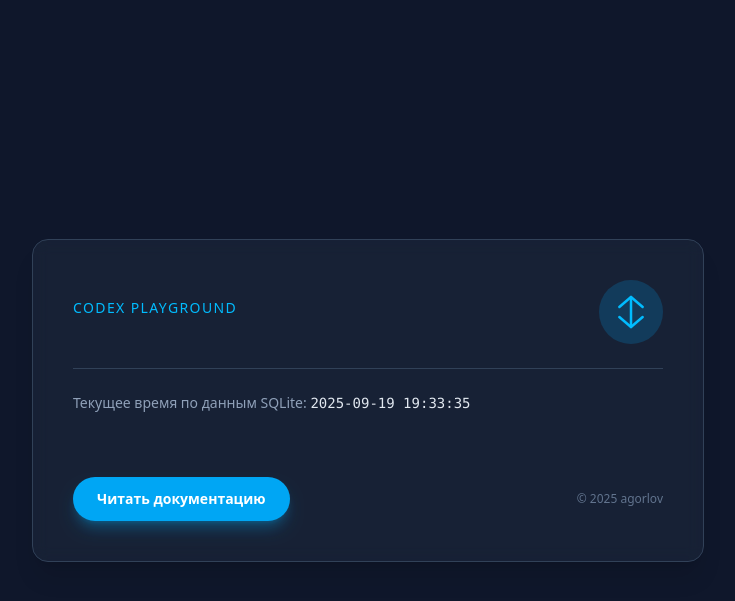
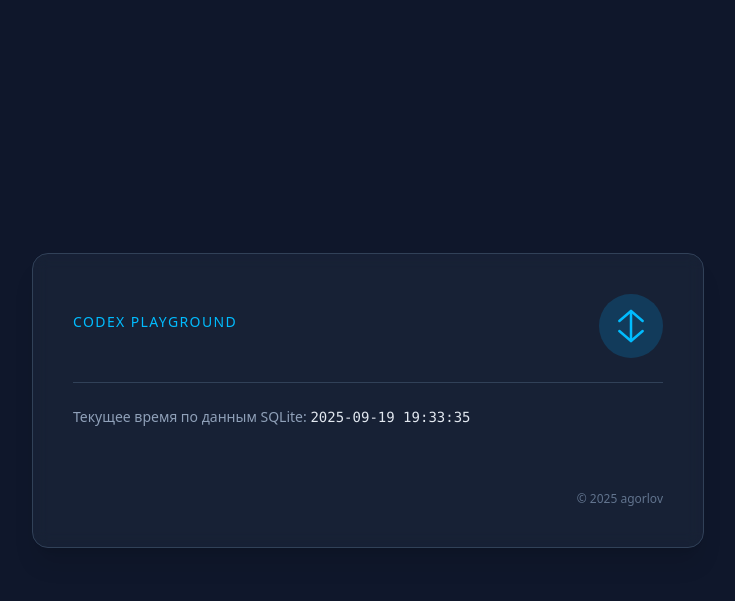
Before and after one commit to agorlov/codex-hello, a Symfony app: template templates/homepage.html.twig in a window 1280 px wide. Shown: the top 601 px of the page, without its empty margins (272-1007 px from the left). Run offline with Twig, Linux system fonts and the light colour scheme; the template is opened without the code that fills it, so the values that code supplies are empty; some libraries are stand-ins or nearby versions.

Commit message:
Remove documentation button from homepage

```diff
--- a/templates/homepage.html.twig
+++ b/templates/homepage.html.twig
@@ -47,12 +47,7 @@
                         {% endfor %}
                     </div>
                 </div>
-                <div class="mt-10 flex flex-col sm:flex-row sm:items-center sm:justify-between gap-4">
-                    <a href="{{ documentationUrl }}"
-                       class="inline-flex items-center justify-center rounded-full bg-sky-500 px-6 py-3 text-sm font-semibold text-white shadow-lg shadow-sky-500/30 transition hover:bg-sky-400 focus:outline-none focus:ring-2 focus:ring-offset-2 focus:ring-sky-400 focus:ring-offset-slate-900"
-                       target="_blank" rel="noreferrer">
-                        Читать документацию
-                    </a>
+                <div class="mt-10 flex flex-col sm:flex-row sm:items-center sm:justify-end gap-4">
                     <div class="text-xs text-slate-500">
                         © {{ "now"|date('Y') }} agorlov
                     </div>
```
